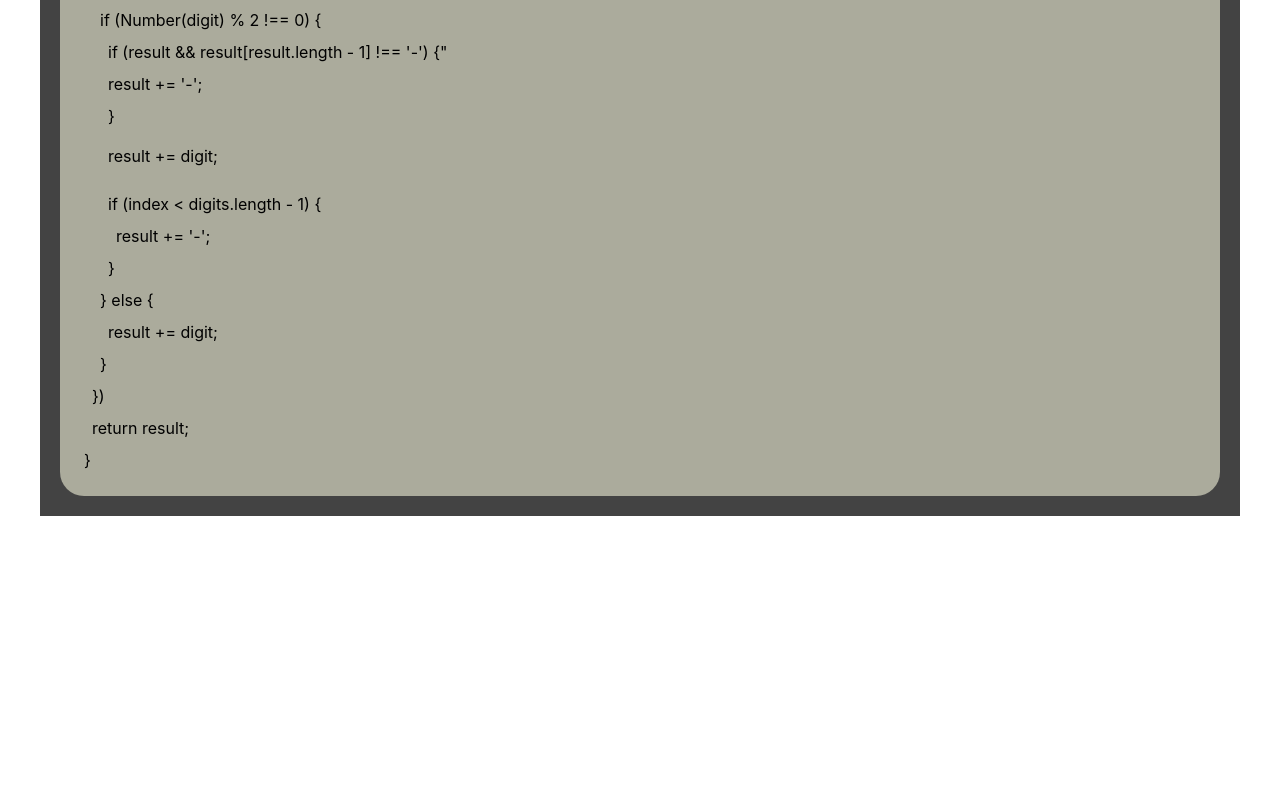
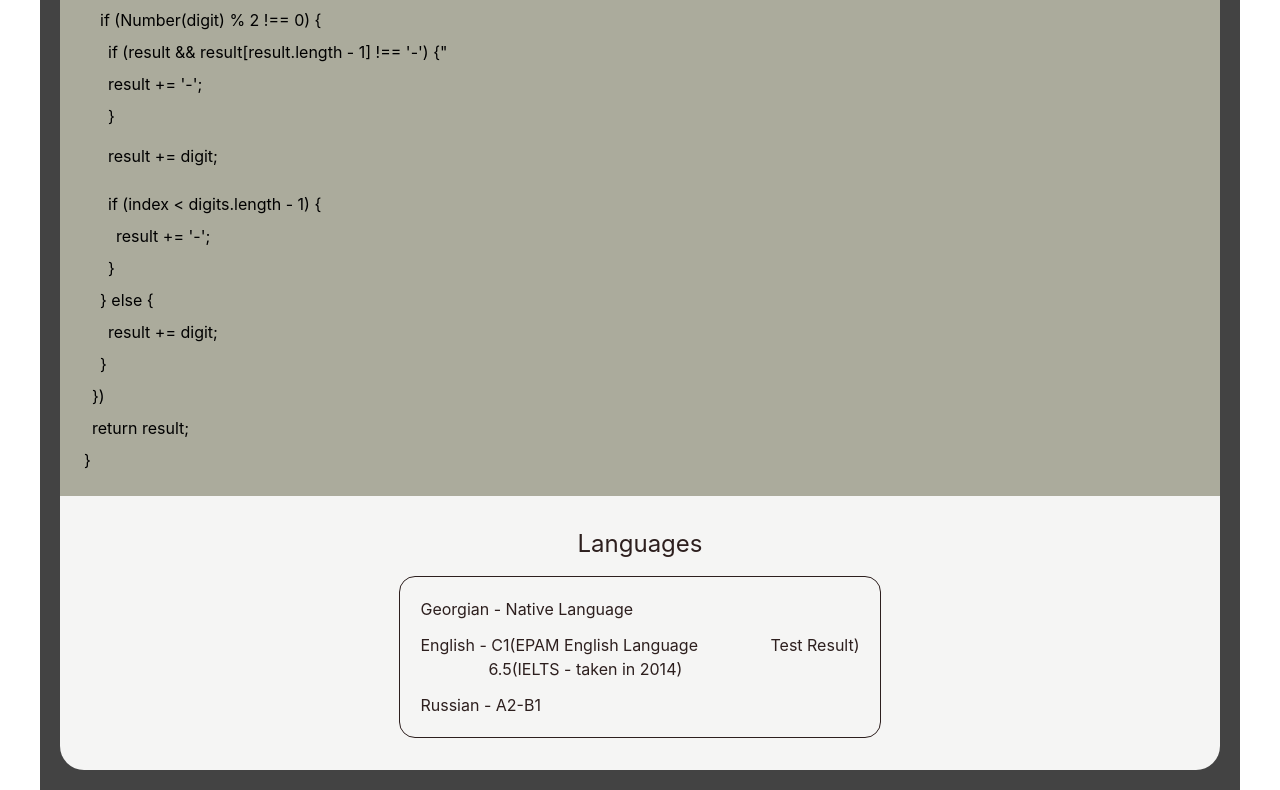
Before and after one commit to ZazaGordeziani/rsschool-cv, a React (Vite) app: page / in a window 1280 px wide. Shown: the part 2549-3339 px from the top of the page. Before the commit the page ends 3065 px from the top, so only its background shows below. Built offline with nearby package versions, Linux system fonts and the light colour scheme.

Commit message:
feat: add languages section

```diff
--- a/src/cv-components/body/body.tsx
+++ b/src/cv-components/body/body.tsx
@@ -4,6 +4,7 @@ import Experience from "./components/experience";
 import Skills from "./components/skills";
 import Education from "./components/education";
 import Codewars from "./components/codewars";
+import Languages from "./components/languages";
 
 const Body = () => {
   return (
@@ -14,6 +15,7 @@ const Body = () => {
       <Skills />
       <Education />
       <Codewars />
+      <Languages />
     </>
   );
 };
--- /dev/null
+++ b/src/cv-components/body/components/languages.tsx
@@ -0,0 +1,20 @@
+const Languages = () => {
+  return (
+    <section className="text-[#2D1F1E] bg-stone-100 py-8 px-4 ">
+      <div className="flex flex-col items-center">
+        <h3 className="text-2xl pb-4">Languages</h3>
+        <ul className="flex flex-col gap-y-3 text-base border p-5 rounded-2xl">
+          <li>Georgian - Native Language</li>
+          <li>
+            English - C1&#40;EPAM English Language{" "}
+            <span className="pl-17">Test Result&#41;</span> <br />
+            <span className="pl-17">6.5&#40;IELTS - taken in 2014&#41;</span>
+          </li>
+          <li>Russian - A2-B1</li>
+        </ul>
+      </div>
+    </section>
+  );
+};
+
+export default Languages;
--- a/src/cv-components/body/components/nav.tsx
+++ b/src/cv-components/body/components/nav.tsx
@@ -1,10 +1,20 @@
 const Nav = () => {
   return (
-    <nav className=" bg-[#D5DACE] sm:hidden py-4 text-[#343A3D] justify-center flex flex-row gap-x-5">
-      <a href="#skills">Skills</a>
-      <a href="#experience">Experience</a>
-      <a href="#education">Education</a>
-      <a href="#codewars">Codewars</a>
+    <nav className=" bg-[#D5DACE] sm:hidden py-4 text-[#343A3D] ">
+      <ul className="justify-center flex flex-row gap-x-5">
+        <li>
+          <a href="#skills">Skills</a>
+        </li>
+        <li>
+          <a href="#experience">Experience</a>
+        </li>
+        <li>
+          <a href="#education">Education</a>
+        </li>
+        <li>
+          <a href="#codewars">Codewars</a>
+        </li>
+      </ul>
     </nav>
   );
 };
--- a/src/cv-components/header/header.tsx
+++ b/src/cv-components/header/header.tsx
@@ -3,7 +3,11 @@ import profilePhoto from "../../assets/profile-photo.png";
 const Header = () => {
   return (
     <section className=" pt-4 bg-olive-400 flex flex-col items-center text-center sm:items-start sm:text-left ">
-      <img className="w-50 sm:w-3xs " src={profilePhoto} alt="profile-photo" />
+      <img
+        className="w-50 sm:w-3xs "
+        src={profilePhoto}
+        alt="Zaza Gordeziani profile-photo"
+      />
       <div className="pt-4 flex flex-col gap-2 sm:flex sm:flex-row">
         <h1 className="text-4xl text-gray-900 ">Zaza Gordeziani</h1>
         <p className="text-xl text-gray-800 pb-6">Junior Front-end Developer</p>
```
